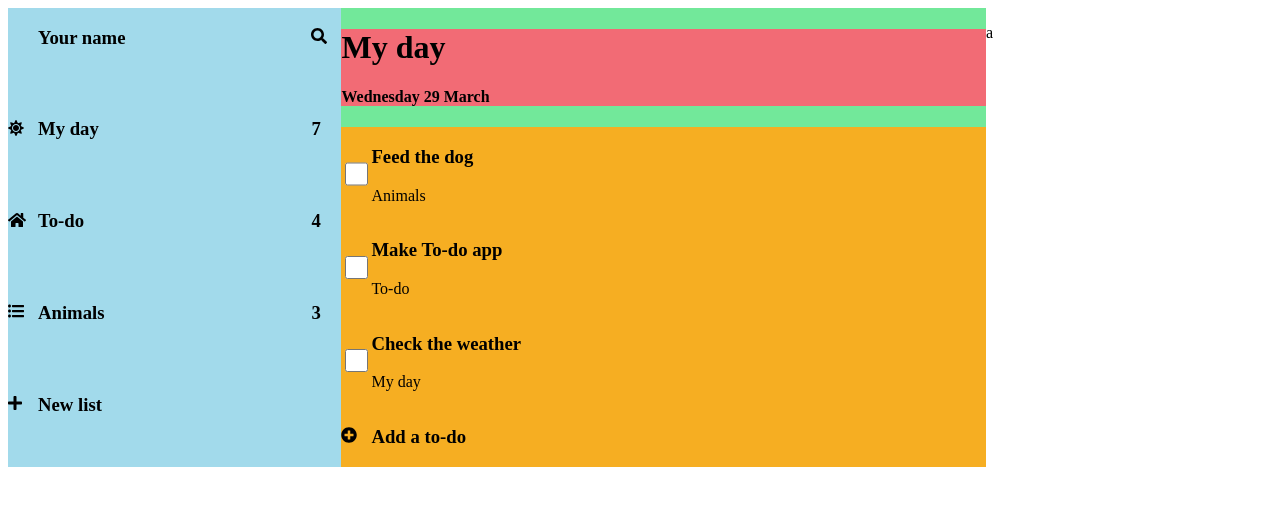
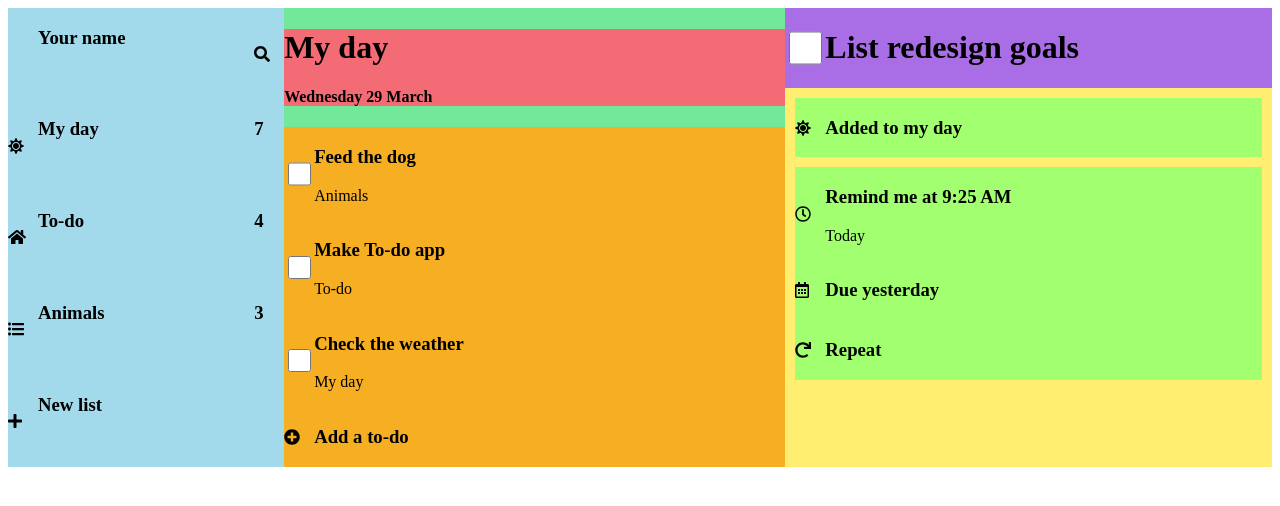
Before and after one commit to tymek04/todoapp, a plain HTML site: page index.html in a window 1280 px wide. Drawn offline with Linux system fonts and the light colour scheme.

Commit message:
Improved index.html and style.css added right part

```diff
--- a/index.html
+++ b/index.html
@@ -54,7 +54,25 @@
         </div>
       </div>
       <div id="right_part">
-        <p>a</p>
+        <div id="top_part">
+          <input type="checkbox">
+          <h1>List redesign goals</h1>
+        </div>
+        <div class="information">
+          <i class="fas fa-sun"></i>
+          <h3>Added to my day</h3>
+        </div>
+        <div class="information">
+          <i class="far fa-clock"></i>
+          <span>
+            <h3>Remind me at 9:25 AM</h3>
+            <p>Today</p>
+          </span>
+          <i class="far fa-calendar-alt"></i>
+          <h3>Due yesterday</h3>
+          <i class="fas fa-redo"></i>
+          <h3>Repeat</h3>
+        </div>
       </div>
     </div>
   <noscript>
--- a/style.css
+++ b/style.css
@@ -1,6 +1,6 @@
 .svg-inline--fa
 {
-  margin-top: 20px;
+  margin:auto 0;
 }
 
 .wrapper
@@ -38,3 +38,23 @@
   grid-template-columns: 30px auto;
   background-color: rgb(246, 174, 34);
 }
+
+#top_part
+{
+  display:grid;
+  grid-template-columns:40px auto;
+  background-color:rgb(169, 110, 229);
+}
+
+.information
+{
+  display:grid;
+  grid-template-columns:30px auto;
+  margin: 10px 10px 0 10px;
+  background-color:rgb(162, 255, 112);
+}
+
+#right_part
+{
+  background-color:rgb(255, 238, 112);
+}
```
